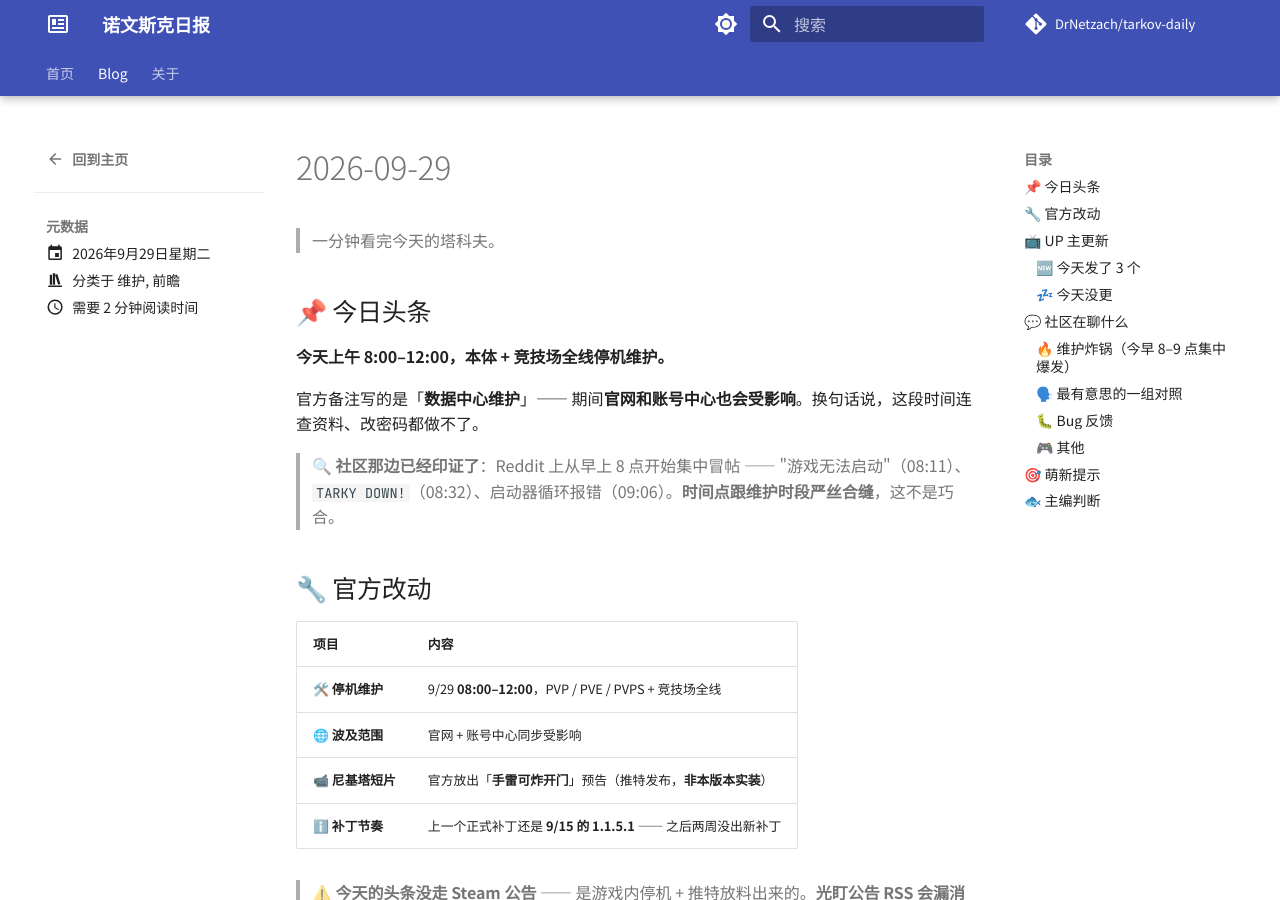
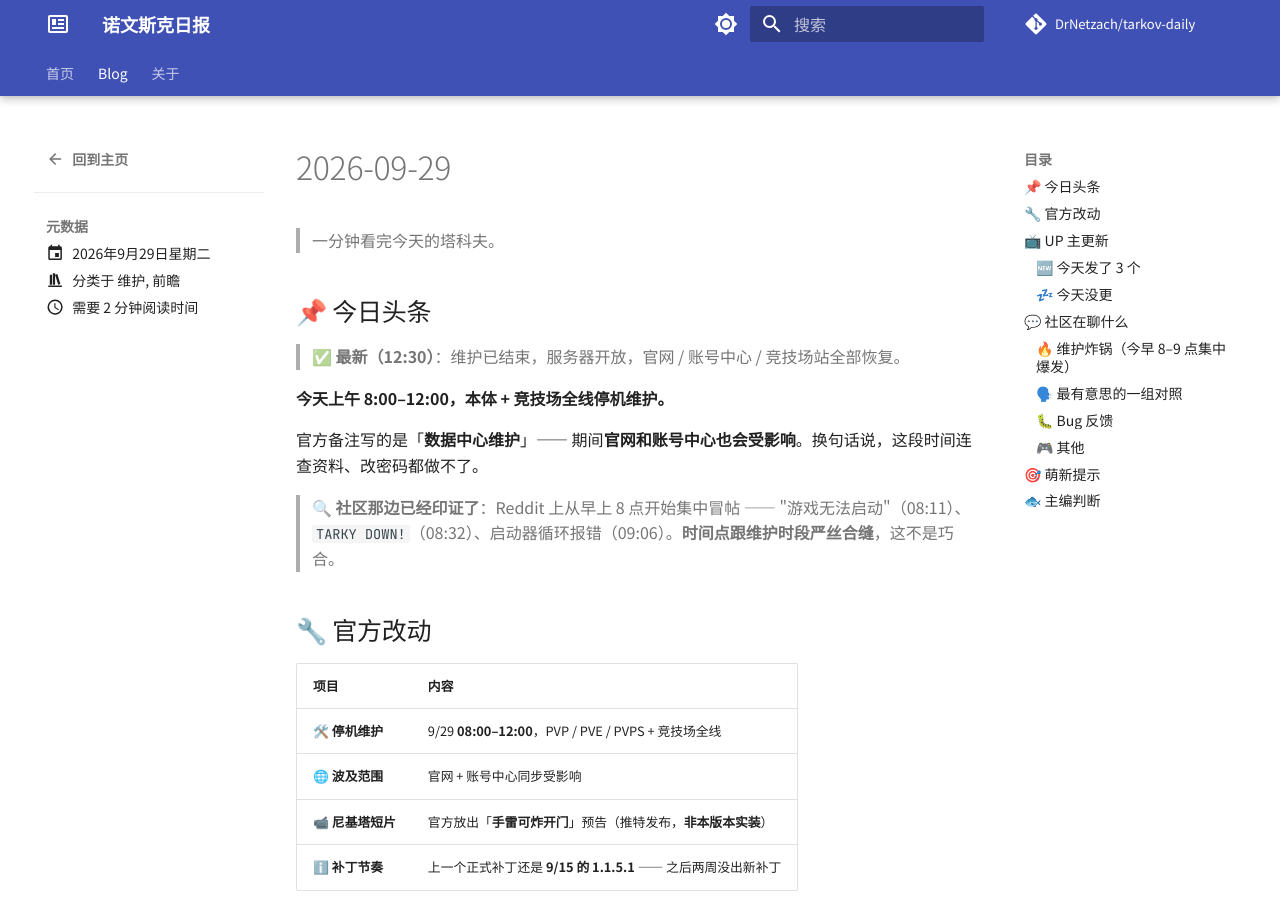
Before and after one commit to DrNetzach/tarkov-daily, an MkDocs documentation site: the page built from docs/blog/posts/2026-09-29.md, in a window 1280 px wide and 900 px high. Built offline with MkDocs 1.6.1 and Material for MkDocs 9.7.7, drawn with Linux system fonts in a browser that asks for light colours; comment, search, counter and statistics services are not loaded; some of the changed text lies outside the part shown.

Commit message:
update: maintenance finished at 12:30

```diff
--- a/docs/blog/posts/2026-09-29.md
+++ b/docs/blog/posts/2026-09-29.md
@@ -14,6 +14,8 @@ tags:
 > 一分钟看完今天的塔科夫。
 
 ## 📌 今日头条
+
+> ✅ **最新（12:30）**：维护已结束，服务器开放，官网 / 账号中心 / 竞技场站全部恢复。
 
 **今天上午 8:00–12:00，本体 + 竞技场全线停机维护。**
 
@@ -98,7 +100,7 @@ Reddit 一小时内冒出好几帖：`TARKY DOWN!`、"游戏无法启动"、**
 
 ## 🎯 萌新提示
 
-- **今天中午 12 点前别想上线** —— 全线停机，登录必失败
+- 上午 8:00 起全线停机，**12:30 已恢复** —— 现在可以进了
 - ⚠️ **官网和账号中心也停** —— 今天上午别去改密码、绑邮箱、买游戏
 - 🔧 **启动器一直要你「通过 Steam 更新」？** 这是今天的热门问题 —— 试试**重启 Steam 客户端**或**校验游戏文件**
 - 🎁 **白捡到赛季成就？先别开心** —— 社区猜是误发，官方没说法，**观望为上**
```
